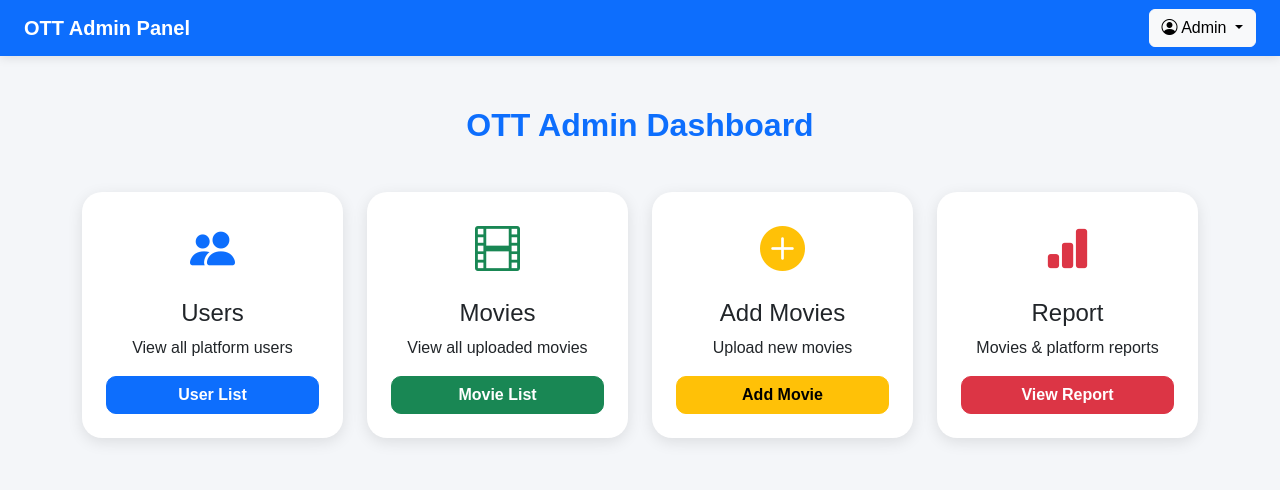
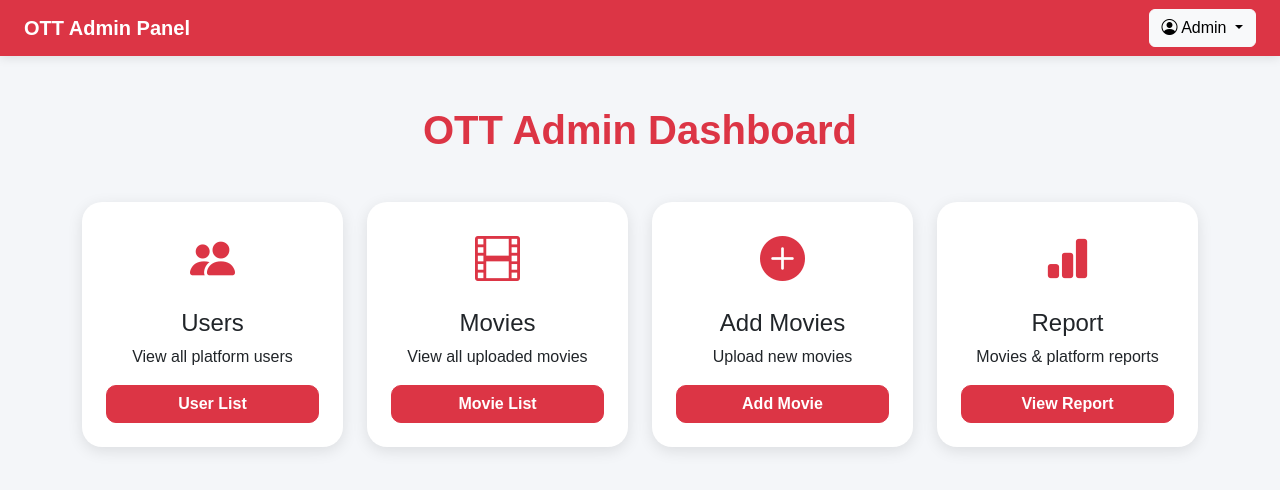
Before and after one commit to vyshnavmr/OTT-Platform, a Django app: template django/ott/app/templates/home.html in a window 1280 px wide. Shown: the top 490 px of the page. Run offline with Django 3.2, Linux system fonts and the light colour scheme; the template is opened without the code that fills it, so the values that code supplies are empty.

Commit message:
added logout view

```diff
--- a/django/ott/app/templates/home.html
+++ b/django/ott/app/templates/home.html
@@ -64,7 +64,7 @@
 <body>
 
     <!-- NAVBAR -->
-    <nav class="navbar navbar-expand-lg navbar-dark bg-primary px-4">
+    <nav class="navbar navbar-expand-lg navbar-dark bg-danger px-4">
 
         <a class="navbar-brand fw-bold" href="#">
             OTT Admin Panel
@@ -94,7 +94,7 @@
                     <li><hr class="dropdown-divider"></li>
 
                     <li>
-                        <a class="dropdown-item text-danger" href="#">
+                        <a class="dropdown-item text-danger" href="{%url 'logout'%}">
                             Logout
                         </a>
                     </li>
@@ -110,9 +110,9 @@
     <!-- DASHBOARD -->
     <div class="container dashboard-section">
 
-        <h2 class="text-center dashboard-title mb-5">
+        <h1 class="text-center dashboard-title mb-5 text-danger">
             OTT Admin Dashboard
-        </h2>
+        </h1>
 
         <div class="row g-4">
 
@@ -121,7 +121,7 @@
 
                 <div class="card card-box p-4 text-center">
 
-                    <div class="card-icon text-primary">
+                    <div class="card-icon text-danger">
                         <i class="bi bi-people-fill"></i>
                     </div>
 
@@ -129,7 +129,7 @@
 
                     <p>View all platform users</p>
 
-                    <a href="{%url 'userlist'%}" class="btn btn-primary btn-dashboard">
+                    <a href="{%url 'userlist'%}" class="btn btn-danger btn-dashboard">
                         User List
                     </a>
 
@@ -142,7 +142,7 @@
 
                 <div class="card card-box p-4 text-center">
 
-                    <div class="card-icon text-success">
+                    <div class="card-icon text-danger">
                         <i class="bi bi-film"></i>
                     </div>
 
@@ -150,7 +150,7 @@
 
                     <p>View all uploaded movies</p>
 
-                    <a href="{%url 'movielist'%}" class="btn btn-success btn-dashboard">
+                    <a href="{%url 'movielist'%}" class="btn btn-danger btn-dashboard">
                         Movie List
                     </a>
 
@@ -163,7 +163,7 @@
 
                 <div class="card card-box p-4 text-center">
 
-                    <div class="card-icon text-warning">
+                    <div class="card-icon text-danger">
                         <i class="bi bi-plus-circle-fill"></i>
                     </div>
 
@@ -171,7 +171,7 @@
 
                     <p>Upload new movies</p>
 
-                    <a href="{% url 'addmovie'%}" class="btn btn-warning btn-dashboard">
+                    <a href="{% url 'addmovie'%}" class="btn btn-danger btn-dashboard">
                         Add Movie
                     </a>
 
--- a/django/ott/app/urls.py
+++ b/django/ott/app/urls.py
@@ -2,7 +2,7 @@ from django.urls import path
 from app import views
 
 urlpatterns = [
-    path('',views.adminlogin),
+    path('',views.adminlogin, name='adminlogin'),
     path('home/',views.home, name='home'),
     path('block-user/<int:user_id>/', views.blockuser, name='blockuser'),
     path('unblock-user/<int:user_id>/', views.unblockuser, name='unblockuser'),
@@ -12,5 +12,6 @@ urlpatterns = [
     path('movielist/',views.movielist, name='movielist'),
     path('editmovie/<int:movie_id>/',views.edit_movie,name='editmovie'),
     path('history/<int:user_id>/',views.user_history,name='user_history'),
-    path('reports/', views.reports, name='reports')
+    path('reports/', views.reports, name='reports'),
+    path("logout/", views.adminlogout, name="logout"),
 ]
```
Also changed, not shown: django/ott/app/templates/userlist.html (+18 -4 lines), django/ott/app/views.py (+24 -56 lines).
